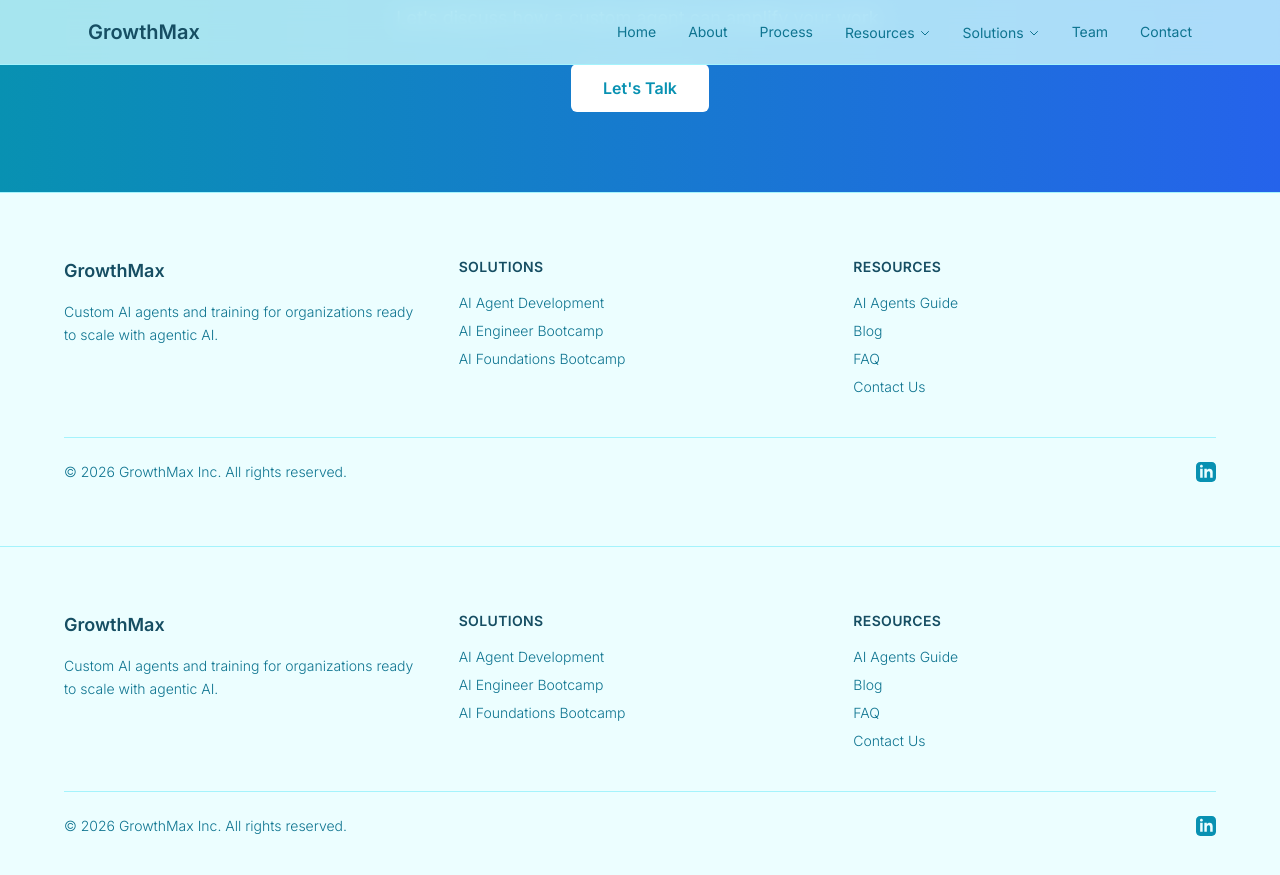
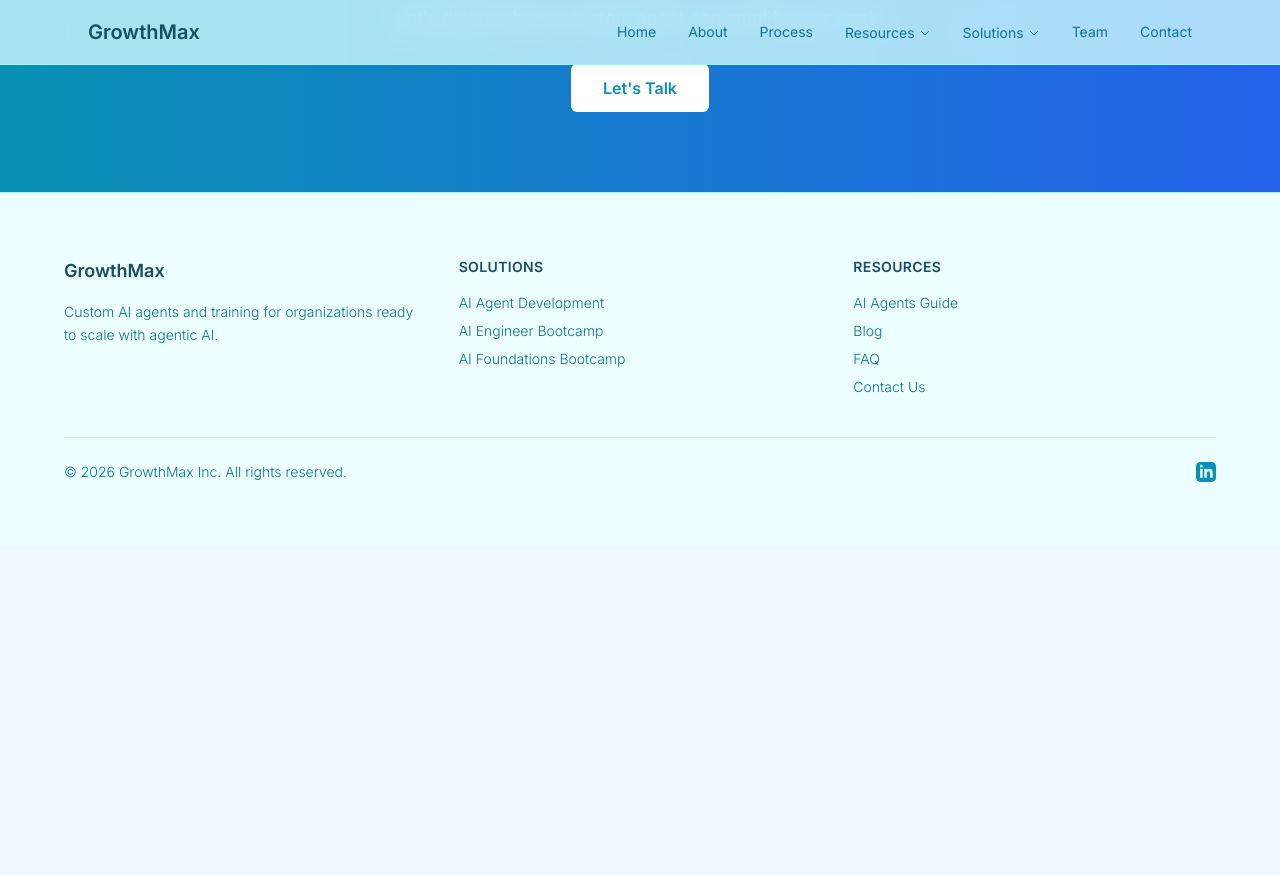
Before and after one commit to growthmaxinc/growthmaxweb, a Jekyll site: the page built from solutions/agent-development.html, in a window 1280 px wide and 900 px high, scrolled down 1563 px. Shown: the top 875 px of the window. Built offline with Jekyll 4.4.1, drawn with Linux system fonts in a browser that asks for light colours; nearby versions of some CDN libraries; after the commit the page ends 2109 px from its top, so only the background shows below that; some of the changed lines change nothing that is shown.

Commit message:
Remove duplicate footer and scripts from agent-development page

```diff
--- a/solutions/agent-development.html
+++ b/solutions/agent-development.html
@@ -74,7 +74,3 @@ permalink: /solutions/agent-development/
 			</a>
 		</div>
 	</section>
-
-	{% include footer.html %}
-
-	{% include scripts.html %}
```
